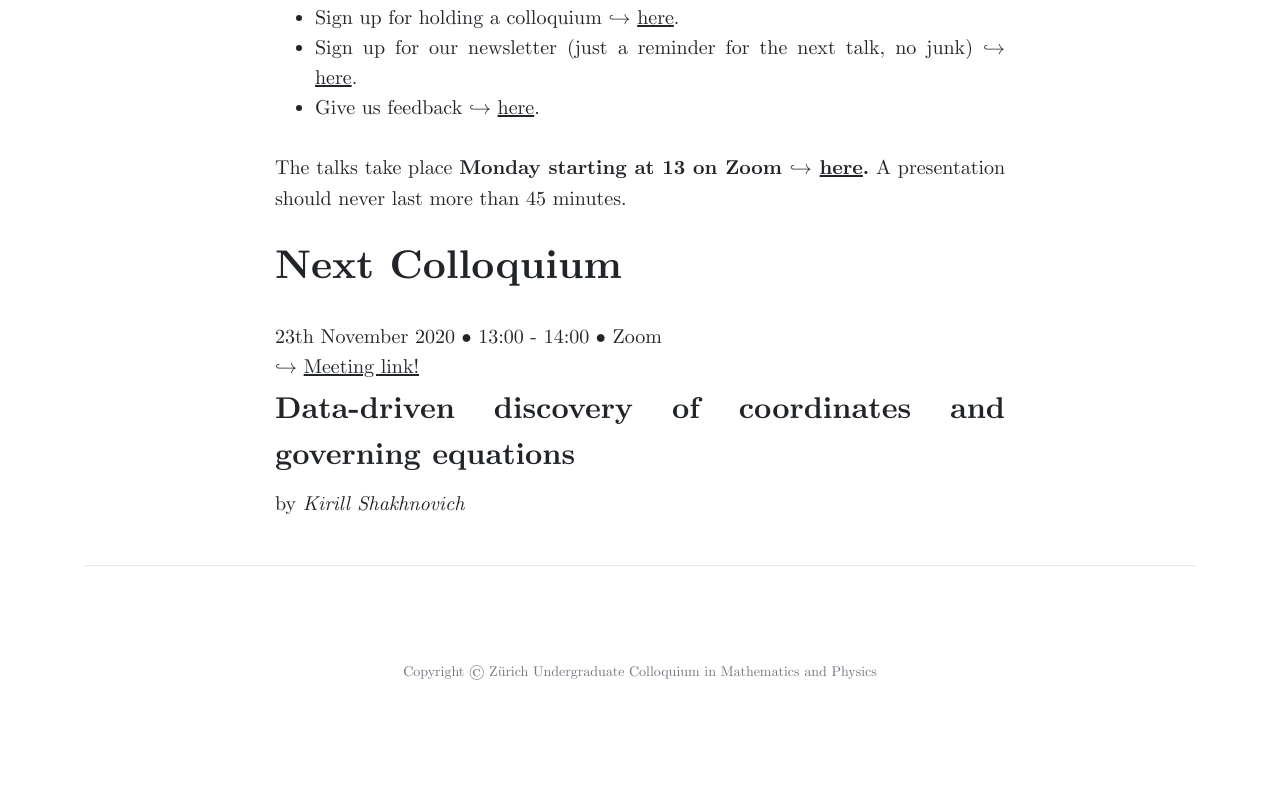
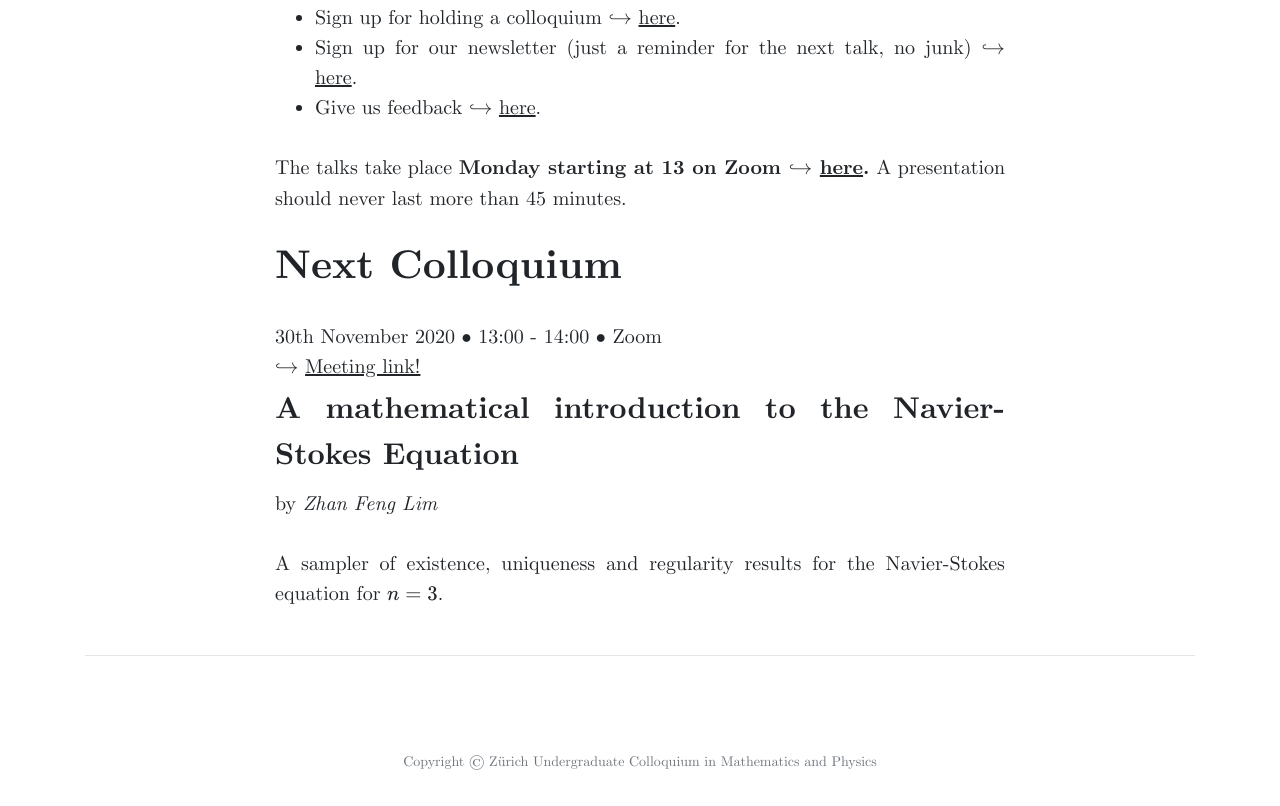
Before and after one commit to zucmap/zucMAP.github.io, a website: page index.html in a window 1280 px wide. Shown: the part 765-1571 px from the top of the page. Before the commit the page ends 1513 px from the top, so only its background shows below. Drawn offline with nearby package versions, Linux system fonts and the light colour scheme.

Commit message:
Add files via upload

```diff
--- a/index.html
+++ b/index.html
@@ -105,9 +105,10 @@ MathJax.Hub.Config({
         </p>
         <p>The talks take place <b> Monday starting at 13 on <b>Zoom</b> $\hookrightarrow$ <a href="https://ethz.zoom.us/j/96248294823">here</a>.</b> A presentation should never last more than 45 minutes.</p>
         <h1>Next Colloquium</h1>
-        <p style="font-size:20px;margin-bottom:-25px;"> 23th November 2020 &#x2022 13:00 - 14:00 &#x2022 Zoom <br> $\hookrightarrow$ <a href="https://ethz.zoom.us/j/96248294823">Meeting link!</a>  </p>
-        <p style="font-size:30px;margin-bottom:-20px;"><b>Data-driven discovery of coordinates and governing equations</b> </p>
-        <p style="font-size:20px"> by <i>Kirill Shakhnovich</i> </p>
+        <p style="font-size:20px;margin-bottom:-25px;"> 30th November 2020 &#x2022 13:00 - 14:00 &#x2022 Zoom <br> $\hookrightarrow$ <a href="https://ethz.zoom.us/j/96248294823">Meeting link!</a>  </p>
+        <p style="font-size:30px;margin-bottom:-20px;"><b>A mathematical introduction to the Navier-Stokes Equation</b> </p>
+        <p style="font-size:20px"> by <i>Zhan Feng Lim</i> </p>
+        <p>A sampler of existence, uniqueness and regularity results for the Navier-Stokes equation for $n=3$.</p>
     </div>
   </div>
 
```
Also changed, not shown: colloquia.html (+0 -4 lines), past_colloquia.html (+4 -0 lines).
